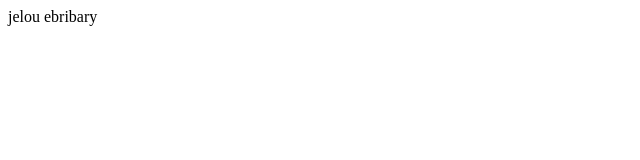
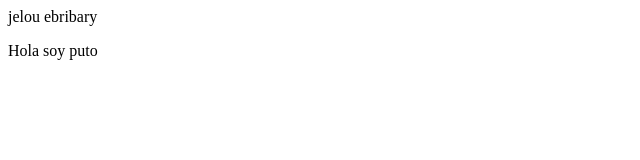
Before and after one commit to Angel970101/Curso-Julio-Udemy, a plain HTML site: page index.html in a window 1280 px wide. Shown: the full height of the page, 0-640 px from the left. Drawn offline with Linux system fonts and the light colour scheme.

```diff
--- a/index.html
+++ b/index.html
@@ -8,5 +8,8 @@
 </head>
 <body>
     jelou ebribary
+
+
+    <p>Hola soy puto</p>
 </body>
 </html>
```
